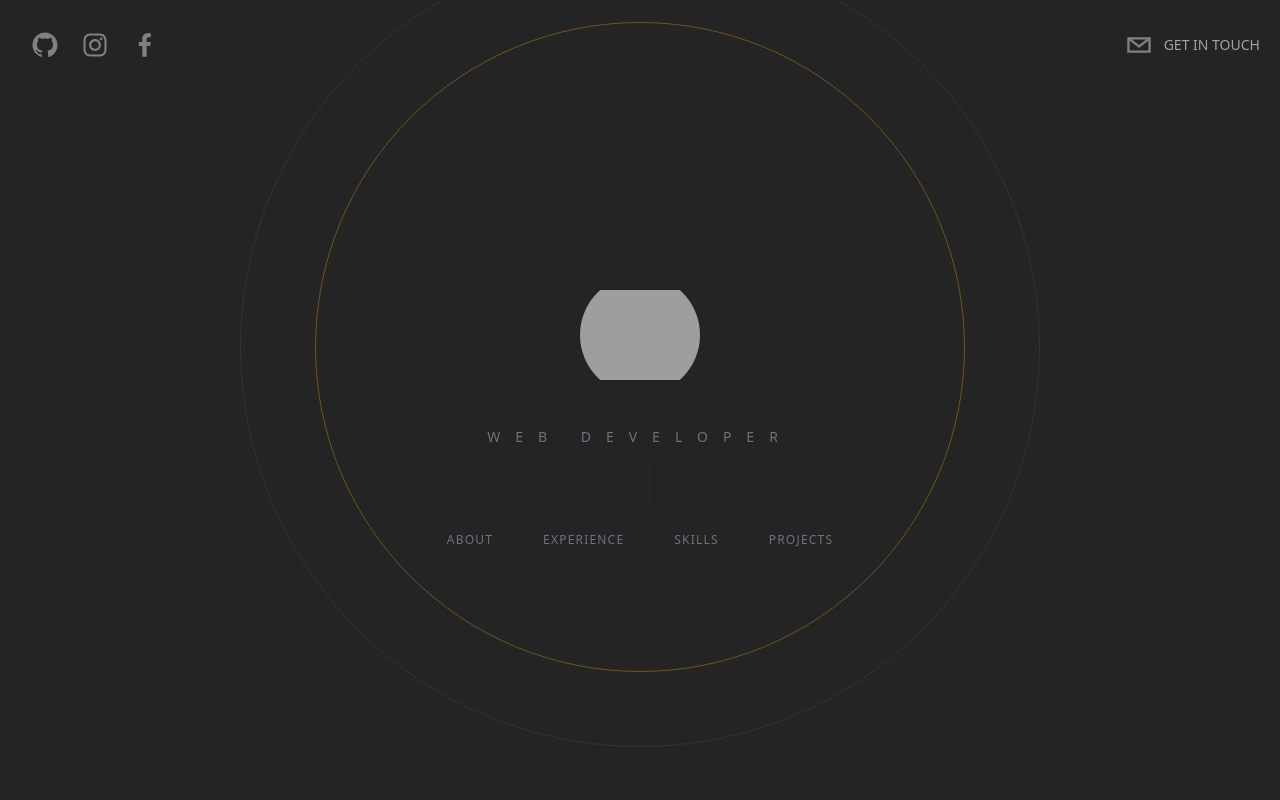
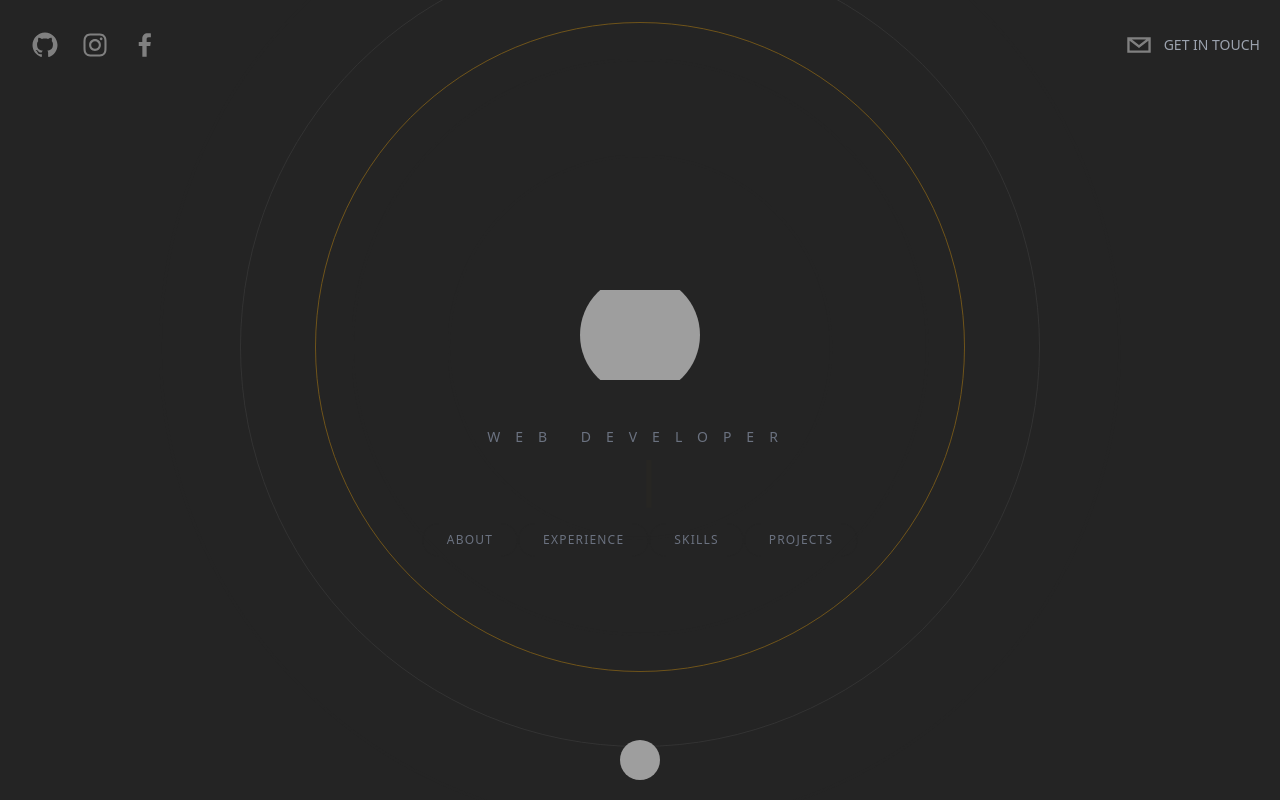
Before and after one commit to planetoida90210/Portfolio, a Next.js app: page / in a window 1280 px wide. Built offline with nearby package versions, Linux system fonts and the light colour scheme; grey boxes are pictures that could not be loaded.

Commit message:
add footer

```diff
--- a/components/Header.tsx
+++ b/components/Header.tsx
@@ -1,6 +1,7 @@
 import React from "react";
 import { SocialIcon } from "react-social-icons";
 import { motion } from 'framer-motion';
+import Link from "next/link";
 
 type Props = {};
 
@@ -39,7 +40,7 @@
           bgColor="transparent"
         />
       </motion.div>
-
+    <Link href='#contact'>
       <motion.div
         initial={{
           x: 500,
@@ -65,6 +66,7 @@
           Get In Touch
         </p>
       </motion.div>
+      </Link>
     </header>
   );
 }
--- a/pages/index.tsx
+++ b/pages/index.tsx
@@ -1,5 +1,6 @@
 import type { NextPage } from 'next'
 import Head from 'next/head'
+import Link from 'next/link'
 import About from '../components/About'
 import ContactMe from '../components/ContactMe'
 import Header from '../components/Header'
@@ -34,6 +35,15 @@
       <section id="contact" className="snap-start">
         <ContactMe />
       </section>
+      <Link href="#hero">
+        <footer className="sticky bottom-5 w-full cursor-pointer">
+          <div className="flex items-center justify-center">
+            <img
+             className="h-10 w-10 rounded-full filter grayscale hover:grayscale-0 cursor-pointer"
+             src="https://i.imgur.com/e2yvD6A.png" alt="" />
+          </div>
+        </footer>
+      </Link>
     </div>
   )
 }
```
